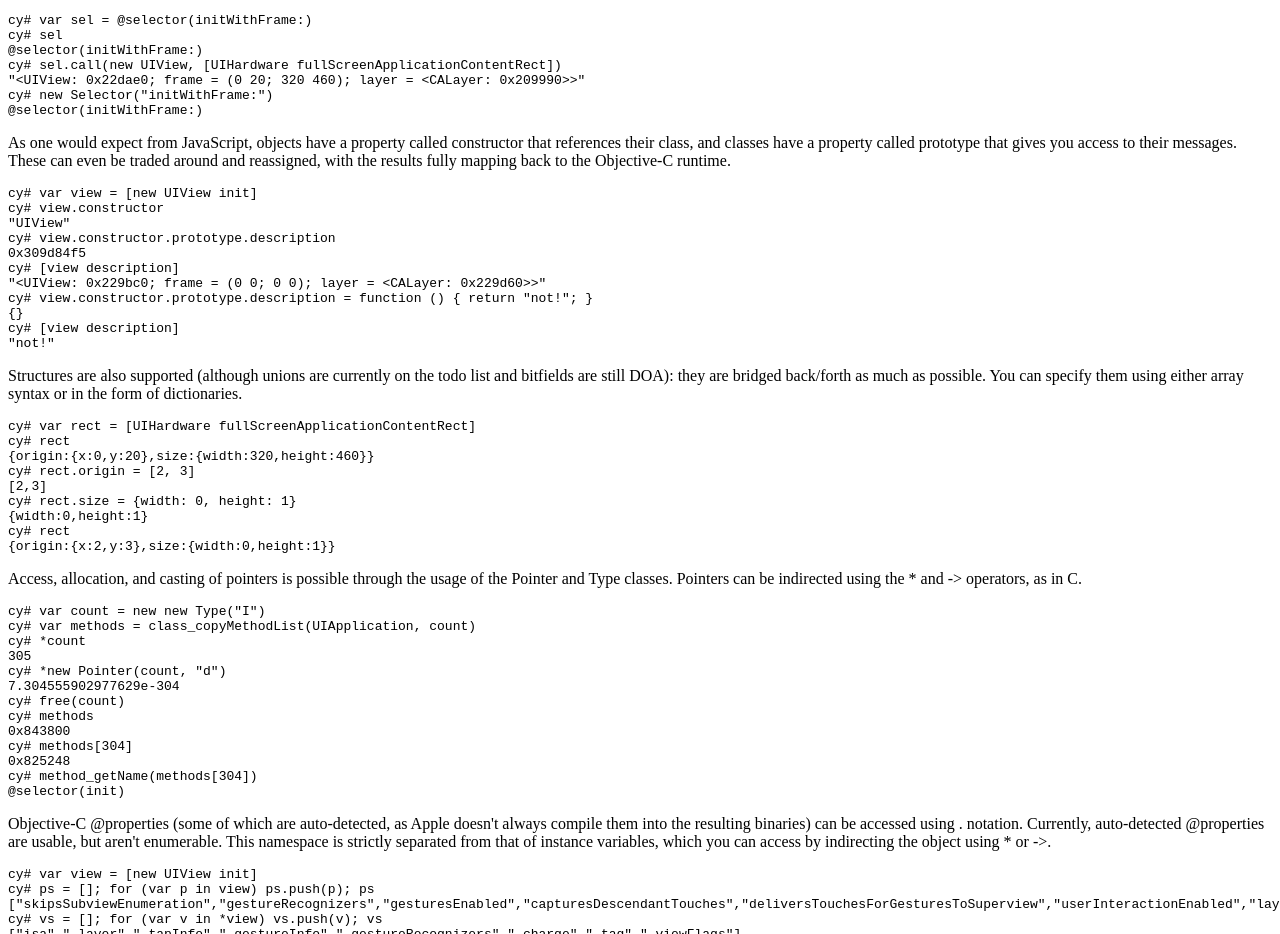
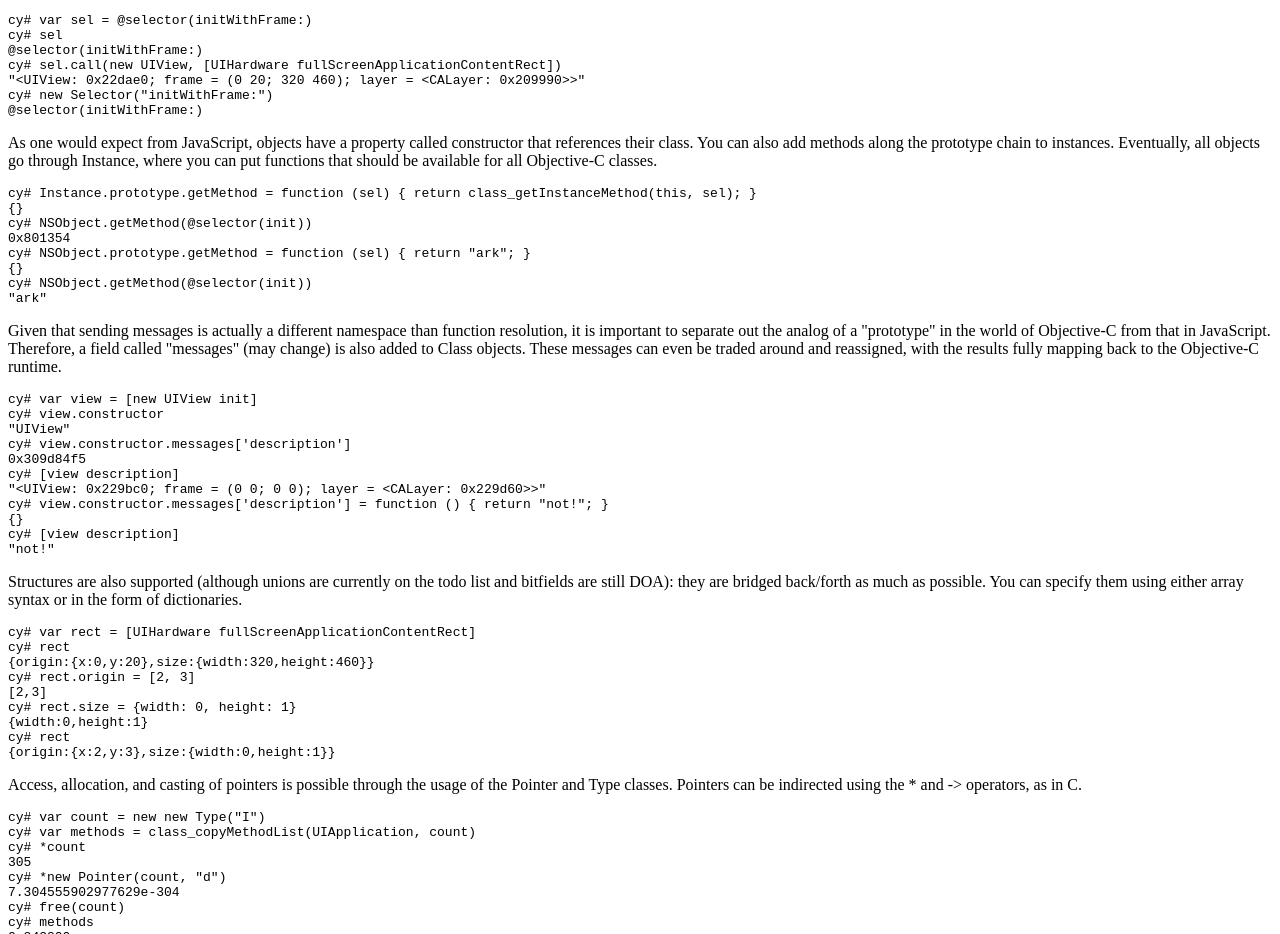
Before and after one commit to nowsecure/frida-cycript, a plain HTML site: page website/index.html in a window 1280 px wide. Shown: the part 1360-2294 px from the top of the page. Drawn offline with Linux system fonts and the light colour scheme.

Commit message:
Updated documentation for new constructor.messages build.

```diff
--- a/website/index.html
+++ b/website/index.html
@@ -80,16 +80,27 @@
 cy# new Selector("initWithFrame:")
 @selector(initWithFrame:)</xmp>
 
-<p>As one would expect from JavaScript, objects have a property called constructor that references their class, and classes have a property called prototype that gives you access to their messages. These can even be traded around and reassigned, with the results fully mapping back to the Objective-C runtime.</p>
+<p>As one would expect from JavaScript, objects have a property called constructor that references their class. You can also add methods along the prototype chain to instances. Eventually, all objects go through Instance, where you can put functions that should be available for all Objective-C classes.</p>
+
+<xmp>cy# Instance.prototype.getMethod = function (sel) { return class_getInstanceMethod(this, sel); }
+{}
+cy# NSObject.getMethod(@selector(init))
+0x801354
+cy# NSObject.prototype.getMethod = function (sel) { return "ark"; }
+{}
+cy# NSObject.getMethod(@selector(init))
+"ark"</xmp>
+
+<p>Given that sending messages is actually a different namespace than function resolution, it is important to separate out the analog of a "prototype" in the world of Objective-C from that in JavaScript. Therefore, a field called "messages" (may change) is also added to Class objects. These messages can even be traded around and reassigned, with the results fully mapping back to the Objective-C runtime.</p>
 
 <xmp>cy# var view = [new UIView init]
 cy# view.constructor
 "UIView"
-cy# view.constructor.prototype.description
+cy# view.constructor.messages['description']
 0x309d84f5
 cy# [view description]
 "<UIView: 0x229bc0; frame = (0 0; 0 0); layer = <CALayer: 0x229d60>>"
-cy# view.constructor.prototype.description = function () { return "not!"; }
+cy# view.constructor.messages['description'] = function () { return "not!"; }
 {}
 cy# [view description]
 "not!"</xmp>
```
